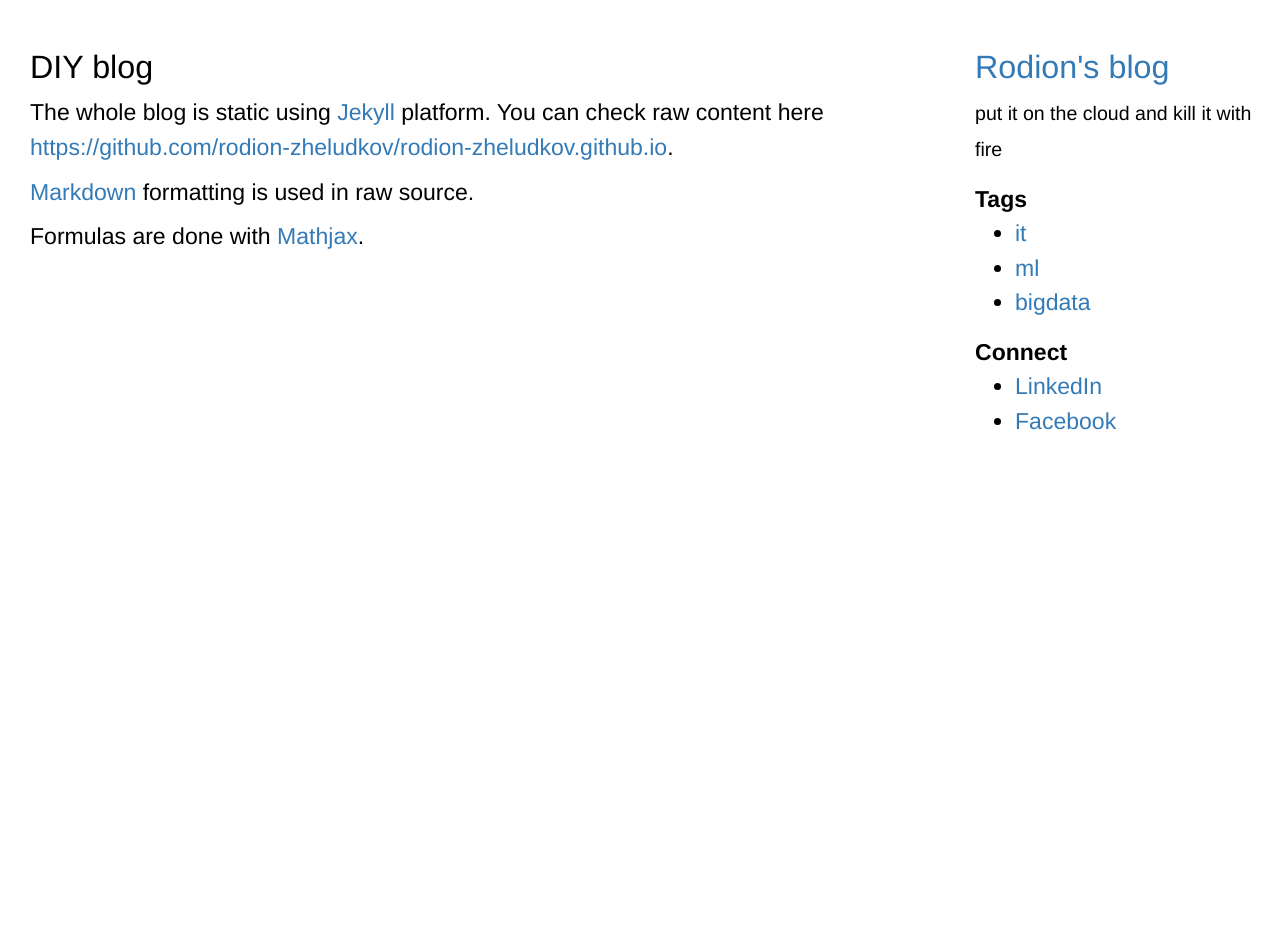
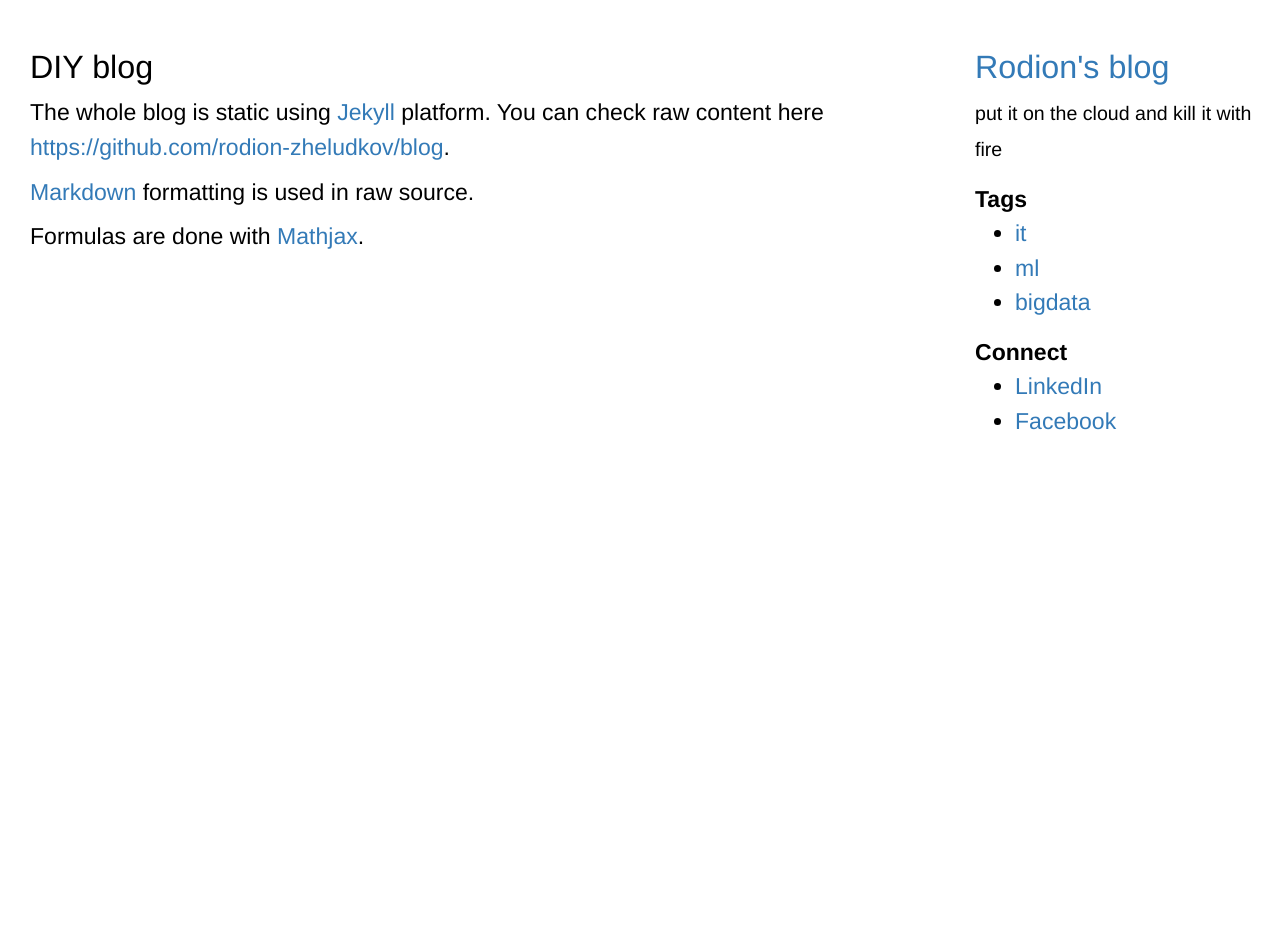
Before and after one commit to rodion-zheludkov/blog, a Jekyll site: the page built from _posts/2014-06-04-diy.md, in a window 1280 px wide. Built offline with Jekyll 4.4.1, drawn with Linux system fonts in a browser that asks for light colours; nearby versions of some CDN libraries; some of the changed lines change nothing that is shown.

Commit message:
Change url in diy post

```diff
--- a/_posts/2014-06-04-diy.md
+++ b/_posts/2014-06-04-diy.md
@@ -5,7 +5,7 @@ tags: it
 description: How to do blog like this one
 ---
 
-The whole blog is static using [Jekyll](http://jekyllrb.com/) platform. You can check raw content here [https://github.com/rodion-zheludkov/rodion-zheludkov.github.io](https://github.com/rodion-zheludkov/rodion-zheludkov.github.io).
+The whole blog is static using [Jekyll](http://jekyllrb.com/) platform. You can check raw content here [https://github.com/rodion-zheludkov/blog]().
 
 [Markdown](http://daringfireball.net/projects/markdown/) formatting is used in raw source.
 
```
Also changed, not shown: 2 other files.
